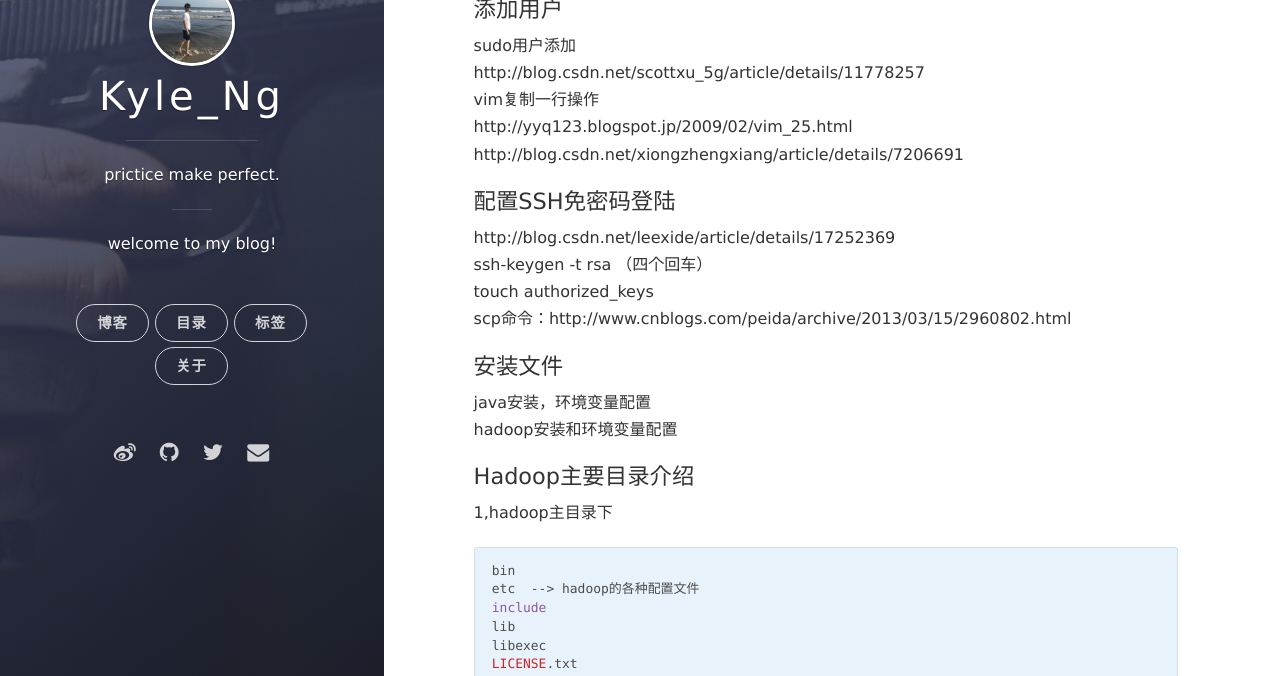
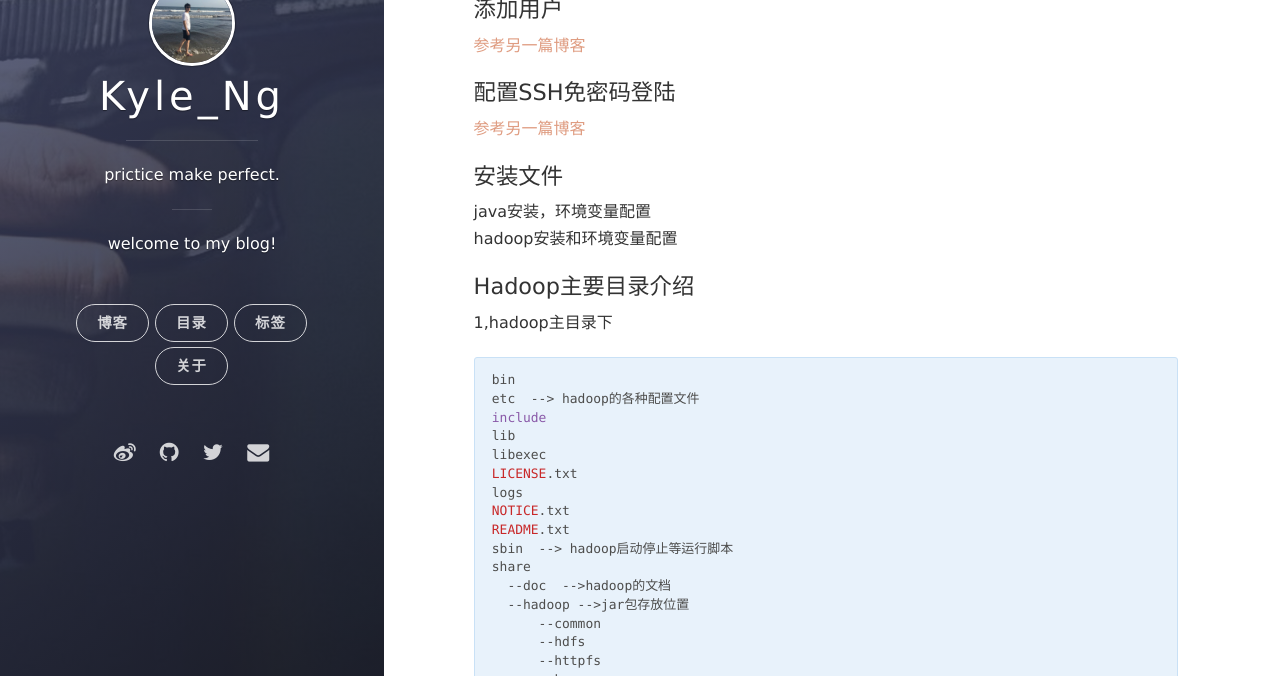
Before and after one commit to kyleNg/kyleNg.github.io, a Jekyll site: the page built from _posts/Hadoop/2016-03-18-Hadoop_Environment.md, in a window 1280 px wide and 900 px high, scrolled down 1286 px, cut to the strip 224-900 px from the top of the window. Built offline with Jekyll 4.4.1, drawn with Linux system fonts in a browser that asks for light colours; nearby versions of some CDN libraries; comment, search, counter and statistics services are not loaded.

Commit message:
hadoop enveriment change

```diff
--- a/_posts/Hadoop/2016-03-18-Hadoop_Environment.md
+++ b/_posts/Hadoop/2016-03-18-Hadoop_Environment.md
@@ -28,17 +28,12 @@ tags: Hadoop
 
 ### 添加用户
 
-sudo用户添加<br>
-http://blog.csdn.net/scottxu_5g/article/details/11778257<br>
-vim复制一行操作<br>
-http://yyq123.blogspot.jp/2009/02/vim_25.html
-http://blog.csdn.net/xiongzhengxiang/article/details/7206691
+[参考另一篇博客](https://kyleng.github.io/linux/Linux_addUser_and_addSudo)
 
 ### 配置SSH免密码登陆
-http://blog.csdn.net/leexide/article/details/17252369<br>
-ssh-keygen -t rsa （四个回车）<br>
-touch authorized_keys<br>
-scp命令：http://www.cnblogs.com/peida/archive/2013/03/15/2960802.html<br>
+
+[参考另一篇博客](https://kyleng.github.io/linux/Linux_SSHLogin_NoPassword)
+
 
 ### 安装文件
 java安装，环境变量配置<br>
```
